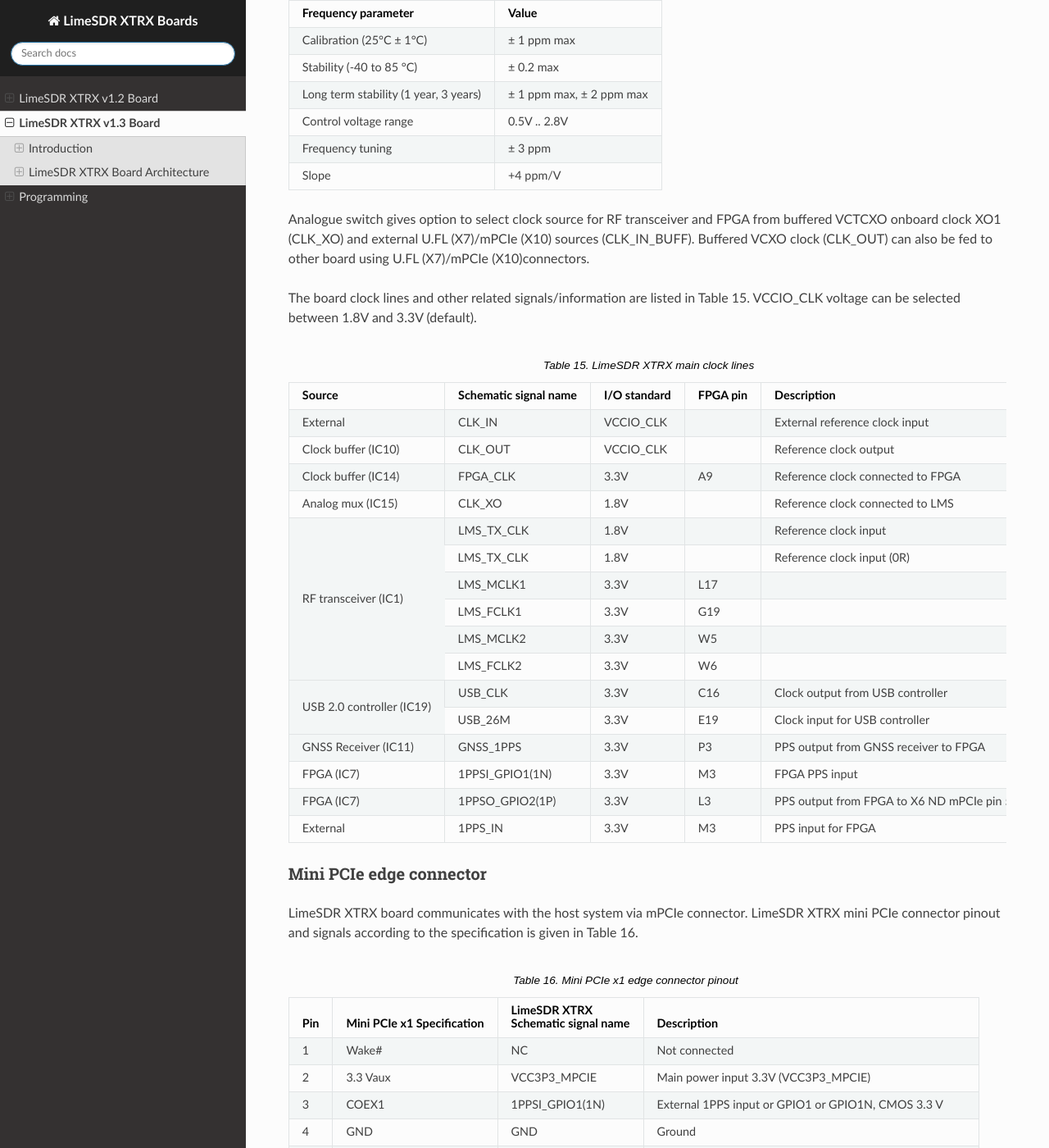
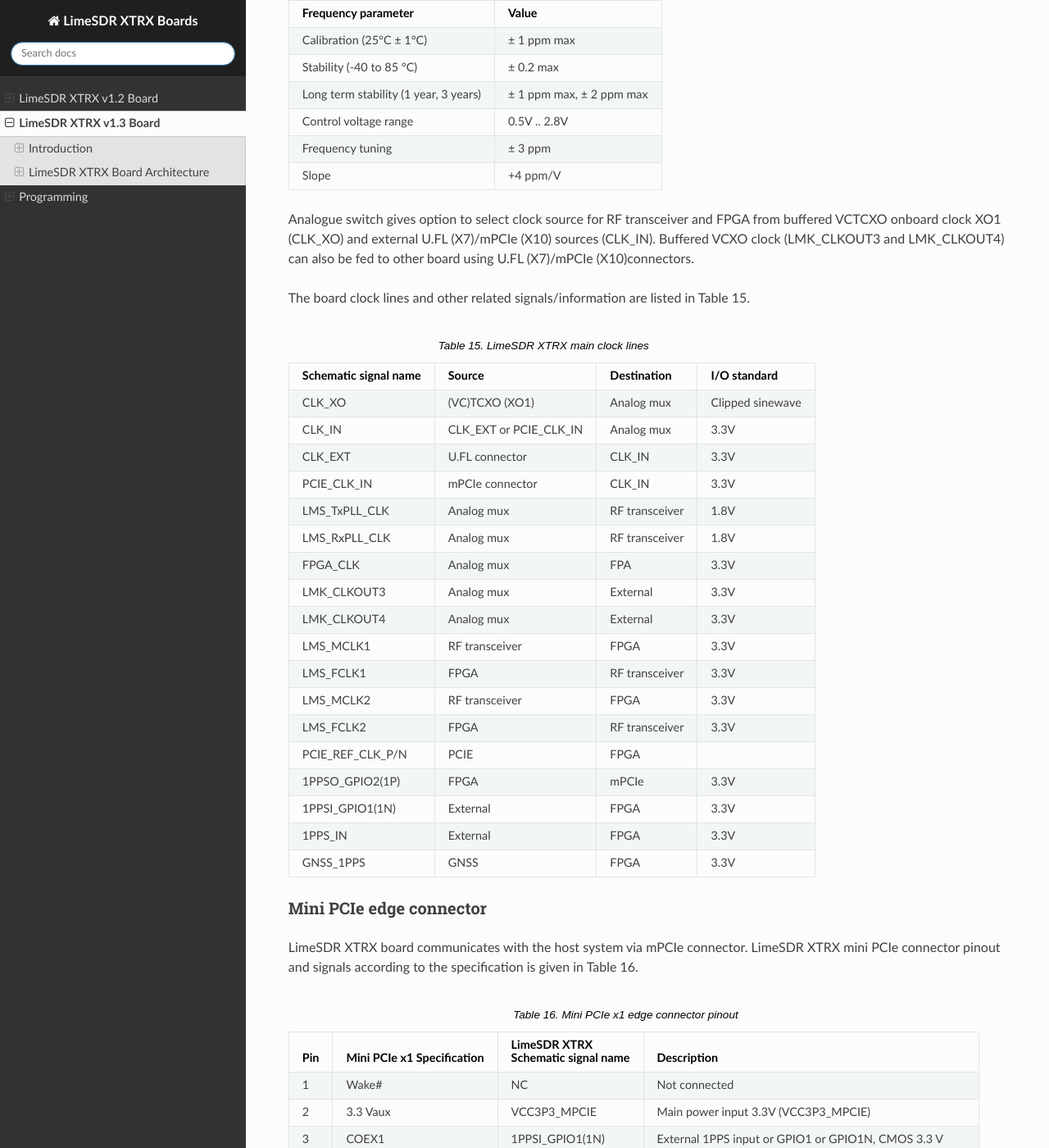
Before and after one commit to myriadrf/LimeSDR-XTRX, a Sphinx documentation site: the page built from docs/v1.3/index.rst, in a window 1280 px wide and 1400 px high, scrolled down 14754 px. Shown: the whole window at 82% size. Built offline with Sphinx 7.4.7 and the Read the Docs theme 3.1.0, drawn with Linux system fonts in a browser that asks for light colours.

Commit message:
Updated table 15

```diff
--- a/docs/v1.3/index.rst
+++ b/docs/v1.3/index.rst
@@ -633,48 +633,52 @@
   | Slope                                 | +4 ppm/V                         |
   +---------------------------------------+----------------------------------+
 
-Analogue switch gives option to select clock source for RF transceiver and FPGA from buffered VCTCXO onboard clock XO1 (CLK_XO) and external U.FL (X7)/mPCIe (X10) sources (CLK_IN_BUFF). Buffered VCXO clock (CLK_OUT) can also be fed to other board using U.FL (X7)/mPCIe (X10)connectors.
+Analogue switch gives option to select clock source for RF transceiver and FPGA from buffered VCTCXO onboard clock XO1 (CLK_XO) and external U.FL (X7)/mPCIe (X10) sources (CLK_IN). Buffered VCXO clock (LMK_CLKOUT3 and LMK_CLKOUT4) can also be fed to other board using U.FL (X7)/mPCIe (X10)connectors.
 
-The board clock lines and other related signals/information are listed in Table 15. VCCIO_CLK voltage can be selected between 1.8V and 3.3V (default).
+The board clock lines and other related signals/information are listed in Table 15.
 
 
 .. table:: Table 15. LimeSDR XTRX main clock lines
 
-  +---------------------------+---------------------------+------------------+--------------+---------------------------------------------+
-  | **Source**                | **Schematic signal name** | **I/O standard** | **FPGA pin** | **Description**                             |
-  +===========================+===========================+==================+==============+=============================================+
-  | External                  | CLK_IN                    | VCCIO_CLK        |              | External reference clock input              |
-  +---------------------------+---------------------------+------------------+--------------+---------------------------------------------+
-  | Clock buffer (IC10)       | CLK_OUT                   | VCCIO_CLK        |              | Reference clock output                      |
-  +---------------------------+---------------------------+------------------+--------------+---------------------------------------------+
-  | Clock buffer (IC14)       | FPGA_CLK                  | 3.3V             | A9           | Reference clock connected to FPGA           |
-  +---------------------------+---------------------------+------------------+--------------+---------------------------------------------+
-  | Analog mux (IC15)         | CLK_XO                    | 1.8V             |              | Reference clock connected to LMS            |
-  +---------------------------+---------------------------+------------------+--------------+---------------------------------------------+
-  | RF transceiver (IC1)      | LMS_TX_CLK                | 1.8V             |              | Reference clock input                       |
-  +                           +---------------------------+------------------+--------------+---------------------------------------------+
-  |                           | LMS_TX_CLK                | 1.8V             |              | Reference clock input (0R)                  |
-  +                           +---------------------------+------------------+--------------+---------------------------------------------+
-  |                           | LMS_MCLK1                 | 3.3V             | L17          |                                             |
-  +                           +---------------------------+------------------+--------------+---------------------------------------------+
-  |                           | LMS_FCLK1                 | 3.3V             | G19          |                                             |
-  +                           +---------------------------+------------------+--------------+---------------------------------------------+
-  |                           | LMS_MCLK2                 | 3.3V             | W5           |                                             |
-  +                           +---------------------------+------------------+--------------+---------------------------------------------+
-  |                           | LMS_FCLK2                 | 3.3V             | W6           |                                             |
-  +---------------------------+---------------------------+------------------+--------------+---------------------------------------------+
-  | USB 2.0 controller (IC19) | USB_CLK                   | 3.3V             | C16          | Clock output from USB controller            |
-  +                           +---------------------------+------------------+--------------+---------------------------------------------+
-  |                           | USB_26M                   | 3.3V             | E19          | Clock input for USB controller              |
-  +---------------------------+---------------------------+------------------+--------------+---------------------------------------------+
-  | GNSS Receiver (IC11)      | GNSS_1PPS                 | 3.3V             | P3           | PPS output from GNSS receiver to FPGA       |
-  +---------------------------+---------------------------+------------------+--------------+---------------------------------------------+
-  | FPGA (IC7)                | 1PPSI_GPIO1(1N)           | 3.3V             | M3           | FPGA PPS input                              |
-  +---------------------------+---------------------------+------------------+--------------+---------------------------------------------+
-  | FPGA (IC7)                | 1PPSO_GPIO2(1P)           | 3.3V             | L3           | PPS output from FPGA to X6 ND mPCIe pin 5   |
-  +---------------------------+---------------------------+------------------+--------------+---------------------------------------------+
-  | External                  | 1PPS_IN                   | 3.3V             | M3           | PPS input for FPGA                          |
-  +---------------------------+---------------------------+------------------+--------------+---------------------------------------------+
+  +---------------------------+------------------------+-----------------+------------------+
+  | **Schematic signal name** | **Source**             | **Destination** | **I/O standard** |
+  +===========================+========================+=================+==================+
+  | CLK_XO                    | (VC)TCXO (XO1)         | Analog mux      | Clipped sinewave |
+  +---------------------------+------------------------+-----------------+------------------+
+  | CLK_IN                    | CLK_EXT or PCIE_CLK_IN | Analog mux      | 3.3V             |
+  +---------------------------+------------------------+-----------------+------------------+
+  | CLK_EXT                   | U.FL connector         | CLK_IN          | 3.3V             |
+  +---------------------------+------------------------+-----------------+------------------+
+  | PCIE_CLK_IN               | mPCIe connector        | CLK_IN          | 3.3V             |
+  +---------------------------+------------------------+-----------------+------------------+
+  | LMS_TxPLL_CLK             | Analog mux             | RF transceiver  | 1.8V             |
+  +---------------------------+------------------------+-----------------+------------------+
+  | LMS_RxPLL_CLK             | Analog mux             | RF transceiver  | 1.8V             |
+  +---------------------------+------------------------+-----------------+------------------+
+  | FPGA_CLK                  | Analog mux             | FPA             | 3.3V             |
+  +---------------------------+------------------------+-----------------+------------------+
+  | LMK_CLKOUT3               | Analog mux             | External        | 3.3V             |
+  +---------------------------+------------------------+-----------------+------------------+
+  | LMK_CLKOUT4               | Analog mux             | External        | 3.3V             |
+  +---------------------------+------------------------+-----------------+------------------+
+  | LMS_MCLK1                 | RF transceiver         | FPGA            | 3.3V             |
+  +---------------------------+------------------------+-----------------+------------------+
+  | LMS_FCLK1                 | FPGA                   | RF transceiver  | 3.3V             |
+  +---------------------------+------------------------+-----------------+------------------+
+  | LMS_MCLK2                 | RF transceiver         | FPGA            | 3.3V             |
+  +---------------------------+------------------------+-----------------+------------------+
+  | LMS_FCLK2                 | FPGA                   | RF transceiver  | 3.3V             |
+  +---------------------------+------------------------+-----------------+------------------+
+  | PCIE_REF_CLK_P/N          | PCIE                   | FPGA            |                  |
+  +---------------------------+------------------------+-----------------+------------------+
+  | 1PPSO_GPIO2(1P)           | FPGA                   | mPCIe           | 3.3V             |
+  +---------------------------+------------------------+-----------------+------------------+
+  | 1PPSI_GPIO1(1N)           | External               | FPGA            | 3.3V             |
+  +---------------------------+------------------------+-----------------+------------------+
+  | 1PPS_IN                   | External               | FPGA            | 3.3V             |
+  +---------------------------+------------------------+-----------------+------------------+
+  | GNSS_1PPS                 | GNSS                   | FPGA            | 3.3V             |
+  +---------------------------+------------------------+-----------------+------------------+
 
 Mini PCIe edge connector
 ------------------------
```
